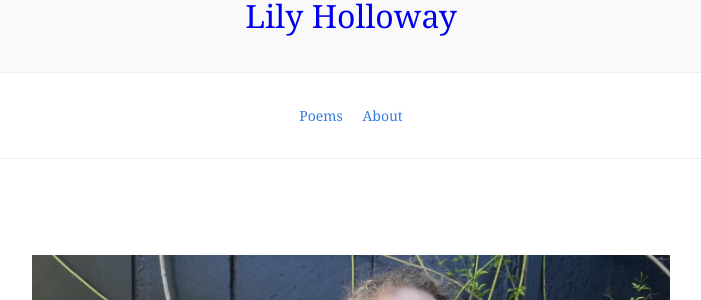
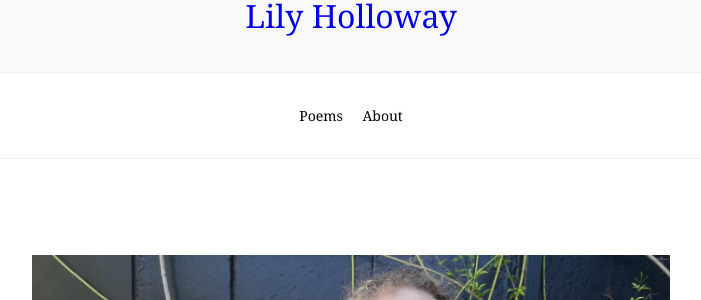
Before and after one commit to lilyholloway/lilyholloway.github.io, a Jekyll site: the page built from about.md, in a window 1280 px wide. Shown: the part 131-431 px from the top of the page, without its empty margins (289-990 px from the left). Built offline with Jekyll 4.4.1, drawn with Linux system fonts in a browser that asks for light colours; nearby versions of some CDN libraries; our own code applies the rules of GitHub Pages for plain Markdown files.

Commit message:
Update default.html

```diff
--- a/_layouts/default.html
+++ b/_layouts/default.html
@@ -17,7 +17,7 @@
     <div class="mw7 bg-white mt4 mb3 center br2-ns bt bb ba-ns b--light-gray">
       <nav class="bb b--light-gray pv4 tc" aria-label="Main">
         {% for link in site.links %}
-          <a class="link blue hover-mid-gray mh2 pv1"
+          <a class="link black hover-mid-gray mh2 pv1"
              href="{% unless link.external %}{{ site.url }}{% endunless %}{{ link.url }}">
              {{ link.name }}
            </a>
```
